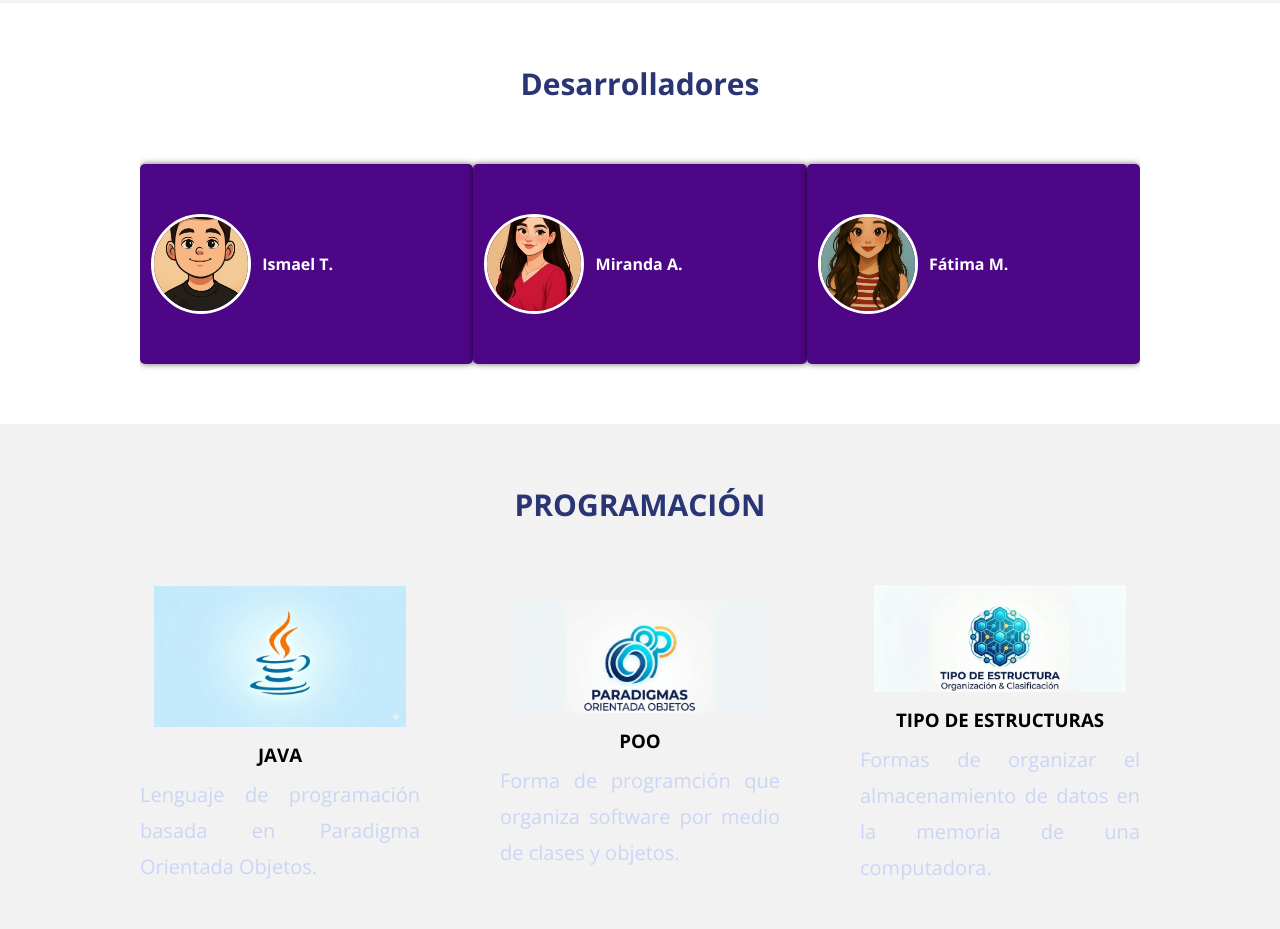
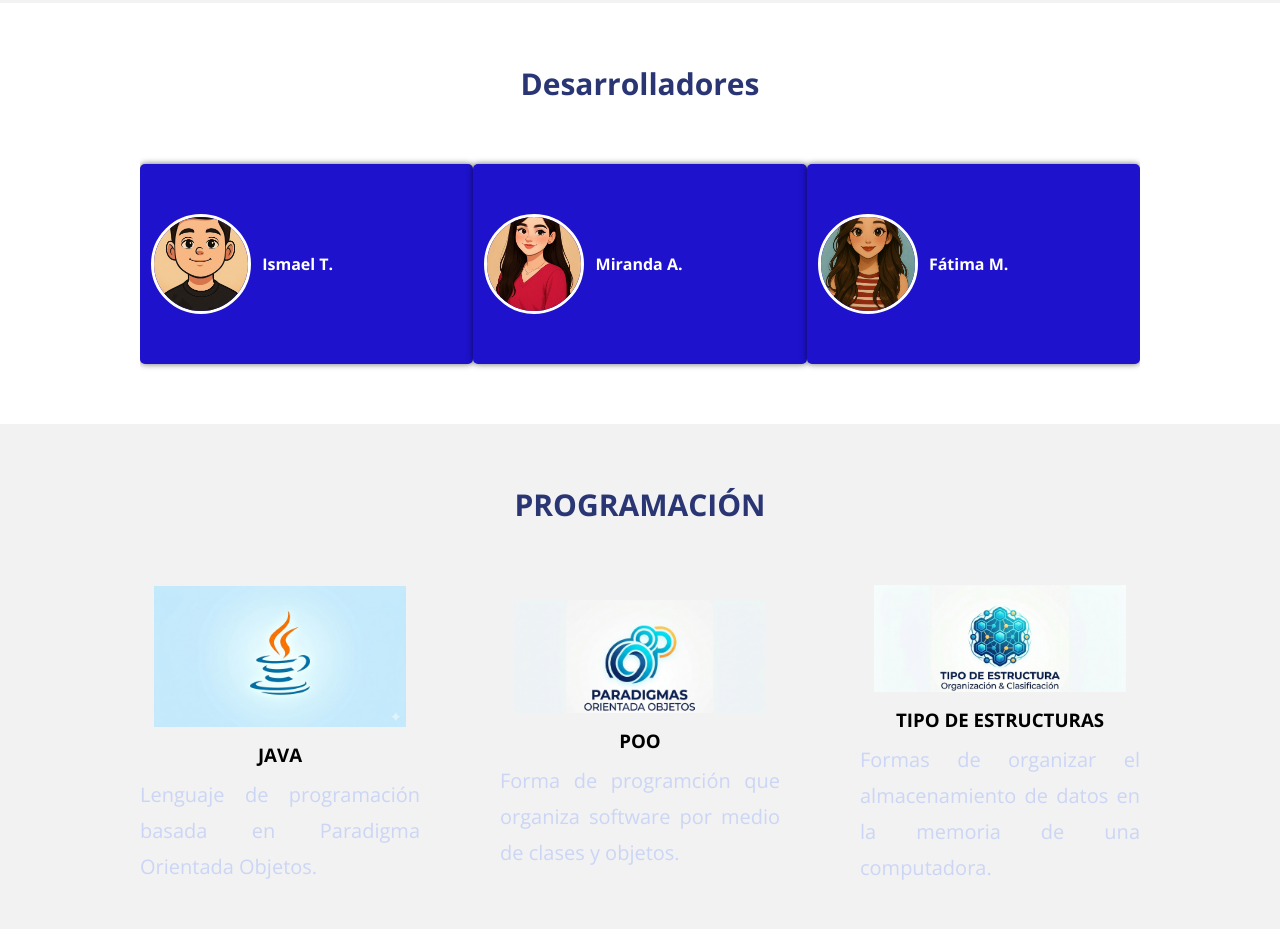
Before and after one commit to Ismael-Tobias/PROYECTO-FINAL-ED-2026, a website: page app/pages/P0.html in a window 1280 px wide. Shown: the part 1906-2835 px from the top of the page. Drawn offline with nearby package versions, Linux system fonts and the light colour scheme; files that its build step writes are made by us from their sources; files whose address does not match are found by name.

Commit message:
Color cards

```diff
--- a/app/public/P0/estilos.css
+++ b/app/public/P0/estilos.css
@@ -186,7 +186,7 @@ main .sobre-nosotros{
 }
 
 .cards .card{
-    background: #4d0686;
+    background: #1e12cc;
     display: flex;
     width: 46%;
     height: 200px;
```
